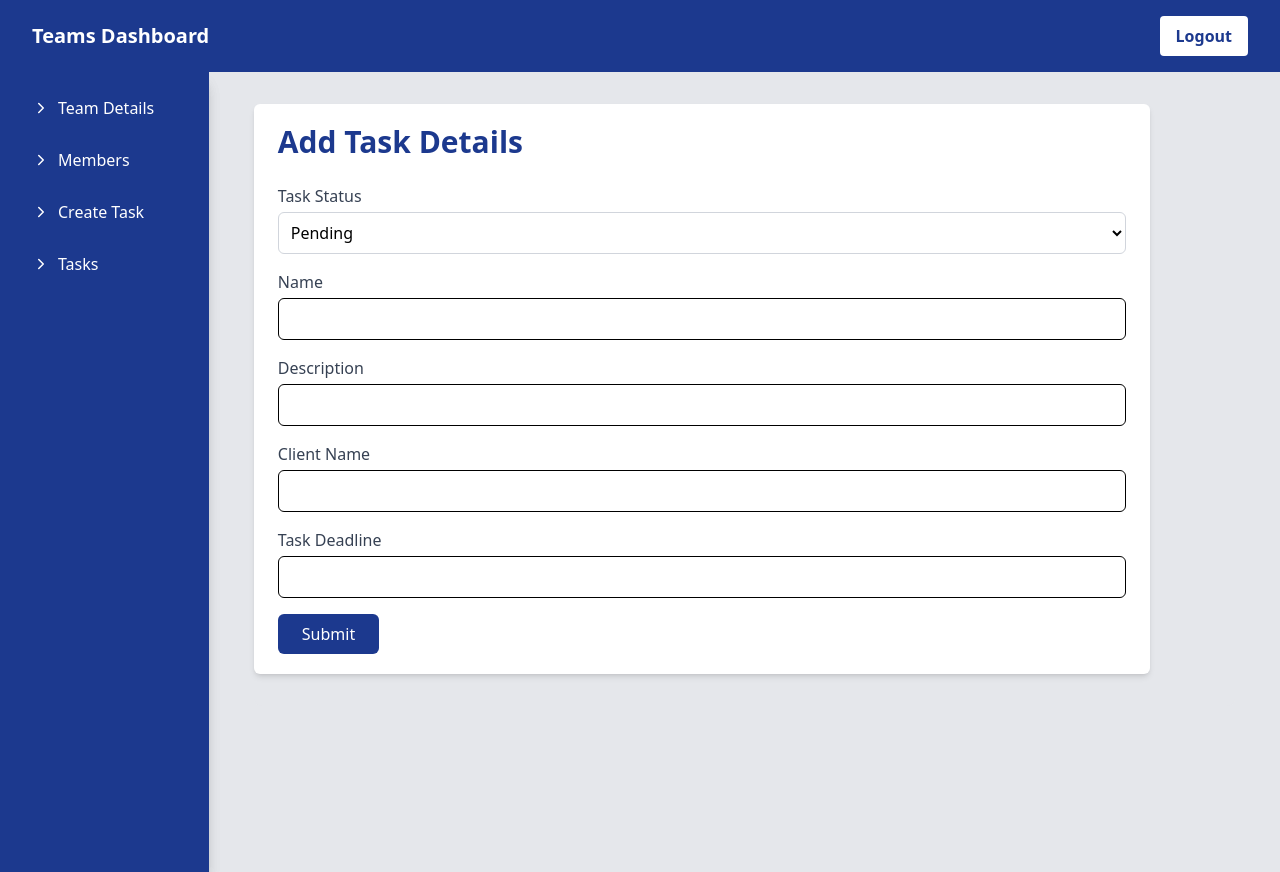
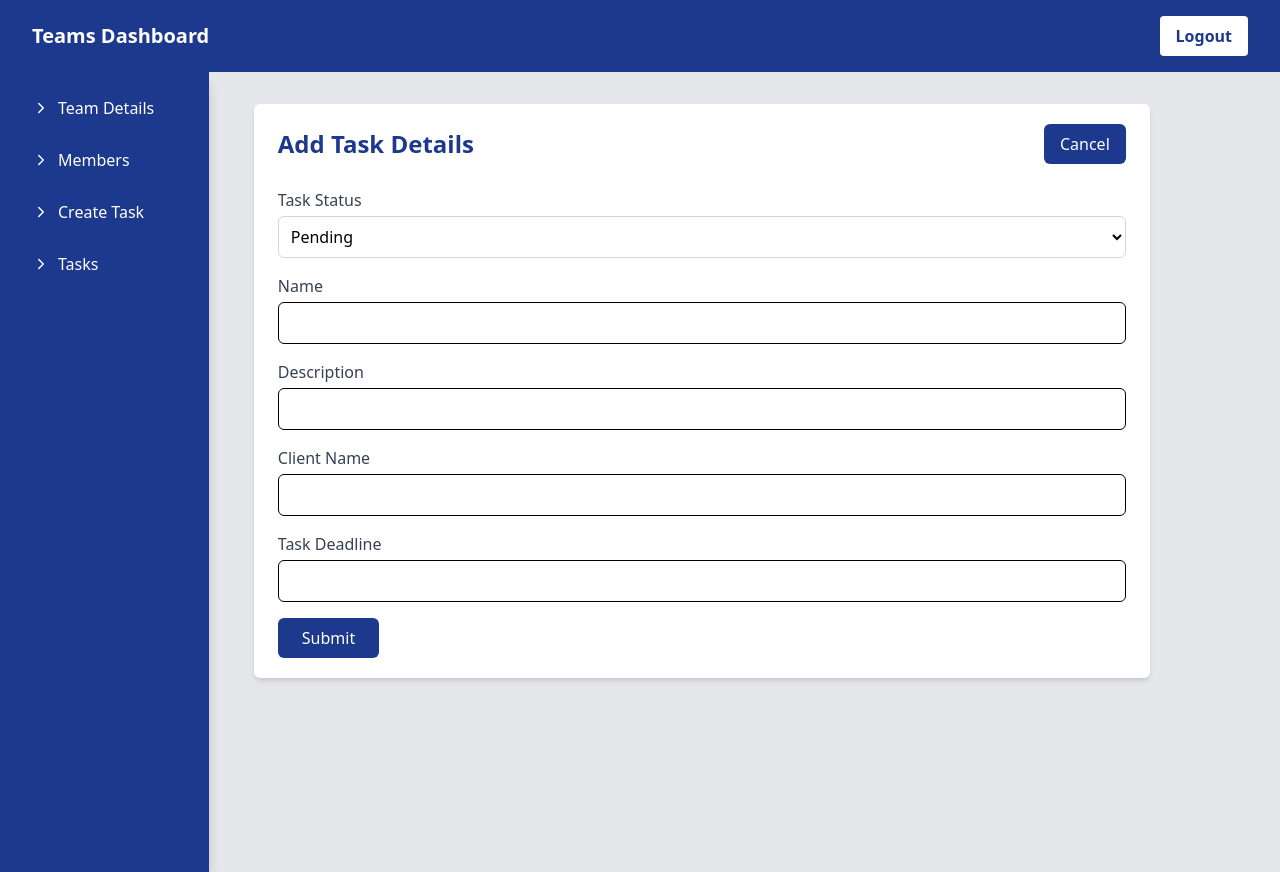
Before and after one commit to Maverick-Services/student-frontend-class, a React (Vite) app: page /dashboard/create-task in a window 1280 px wide. Built offline with nearby package versions, Linux system fonts and the light colour scheme; sample sign-in values are in the browser's storage.

Commit message:
Cancel Button Added

```diff
--- a/src/components/core/dashboard/AddTask/AddTaskDetails.jsx
+++ b/src/components/core/dashboard/AddTask/AddTaskDetails.jsx
@@ -9,7 +9,7 @@ import { createStep, createTask, editStepDetails, editTaskDetails } from "../../
 import { formattedFullDate } from "../../../../utils/dateFormatter";
 import { fetchTeamMembers } from "../../../../services/operations/teamAPI";
 
-export const AddTaskDetails = ({ members,task, editTask }) => {
+export const AddTaskDetails = ({ members,task, editTask, setShowDetails, showDetails }) => {
   const navigate = useNavigate();
   const {
     token, setTask, steps, setSteps, loading
@@ -217,9 +217,22 @@ export const AddTaskDetails = ({ members,task, editTask }) => {
       transition={{ duration: 0.5 }}
       className="w-full py-5 max-w-4xl p-6 bg-white shadow-md rounded-md flex flex-col gap-6"
     >
-      <h1 className="font-bold text-3xl text-[#1C398E]">
-        {editTask ? "Edit" : "Add"} Task Details
-      </h1>
+
+      {/* Header Row */}
+      <div className="w-full flex items-center justify-between mb-6">
+        <div className="flex items-center gap-3">
+          <h1 className="text-2xl font-bold text-[#1C398E]">{editTask ? "Edit" : "Add"} Task Details</h1>
+          {/* <p className={`p-1 px-3 rounded-full text-sm font-bold text-white ${
+              task?.status === STATUS.COMPLETED ? "bg-green-500" : "bg-red-500"
+            }`}>{task?.status}</p> */}
+        </div>
+        <button
+          onClick={() => setShowDetails(!showDetails)}
+          className="bg-[#1C398E] text-white px-4 py-2 rounded-md hover:bg-[#142A6E] transition"
+        >
+          Cancel
+        </button>
+      </div>
 
       <form className="flex flex-col gap-4" onSubmit={handleSubmit(userFormSubmitHandler)}>
         {/* Task Status */}
--- a/src/components/core/dashboard/AddTask/EditTskDetails.jsx
+++ b/src/components/core/dashboard/AddTask/EditTskDetails.jsx
@@ -65,7 +65,7 @@ export const EditTaskDetails = () => {
       {
         !showDetails &&
         editTask && task && members &&
-        <AddTaskDetails members={members} task={task} editTask={editTask}/>
+        <AddTaskDetails members={members} task={task} editTask={editTask} setShowDetails={setShowDetails} showDetails={showDetails} />
       }
     </div>
   )
```
